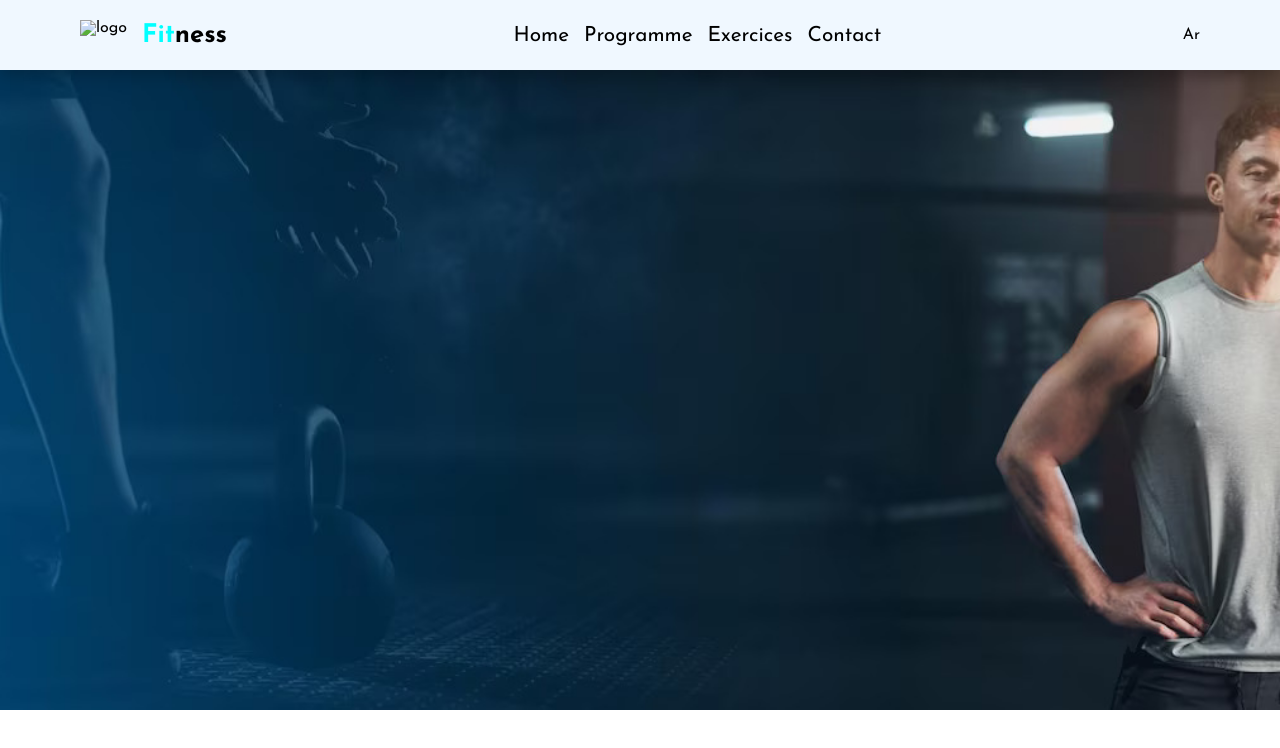
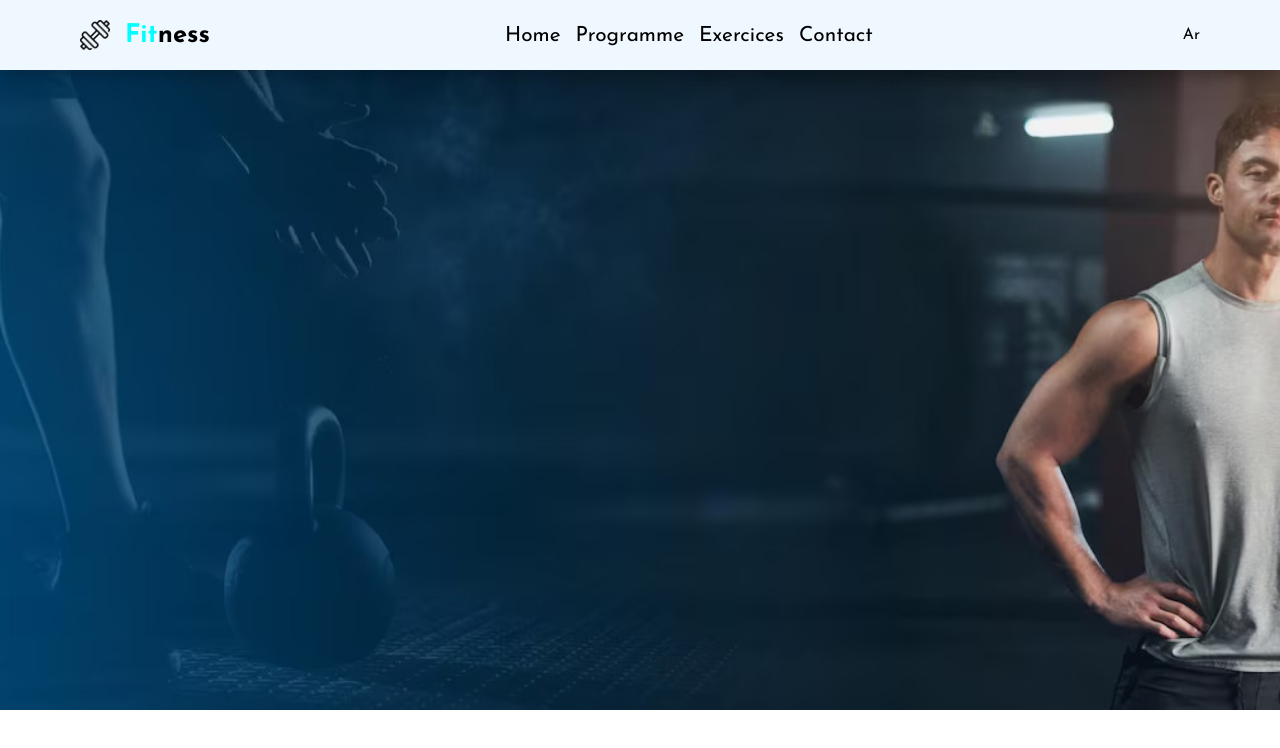
Before and after one commit to Abdelilah2009/Fitness, a plain HTML site: page index.html in a window 1280 px wide. Drawn offline with nearby package versions, Linux system fonts and the light colour scheme; files whose address does not match are found by name; a web font is replaced by a local one.

Commit message:
Update index.html

```diff
--- a/index.html
+++ b/index.html
@@ -5,7 +5,7 @@
     <meta name="viewport" content="width=device-width, initial-scale=1.0">
     <title>Fitness | Abdelilah</title>
     <link rel="stylesheet" href="style.css">
-    <link rel="icon" href="imgs/imgs/favicon.png">
+    <link rel="icon" href="assets/imgs/favicon.png">
     <link rel="stylesheet" href="https://cdnjs.cloudflare.com/ajax/libs/boxicons/2.1.0/css/boxicons.min.css">
 </head>
 <body>
@@ -15,7 +15,7 @@
     <header>
         <nav>
             <div class="logo">
-                <img src="imgs/imgs/favicon.png" alt="logo">
+                <img src="assets/imgs/favicon.png" alt="logo">
                 <h2><span>Fit</span>ness</h2>
             </div>
             <ul>
```
